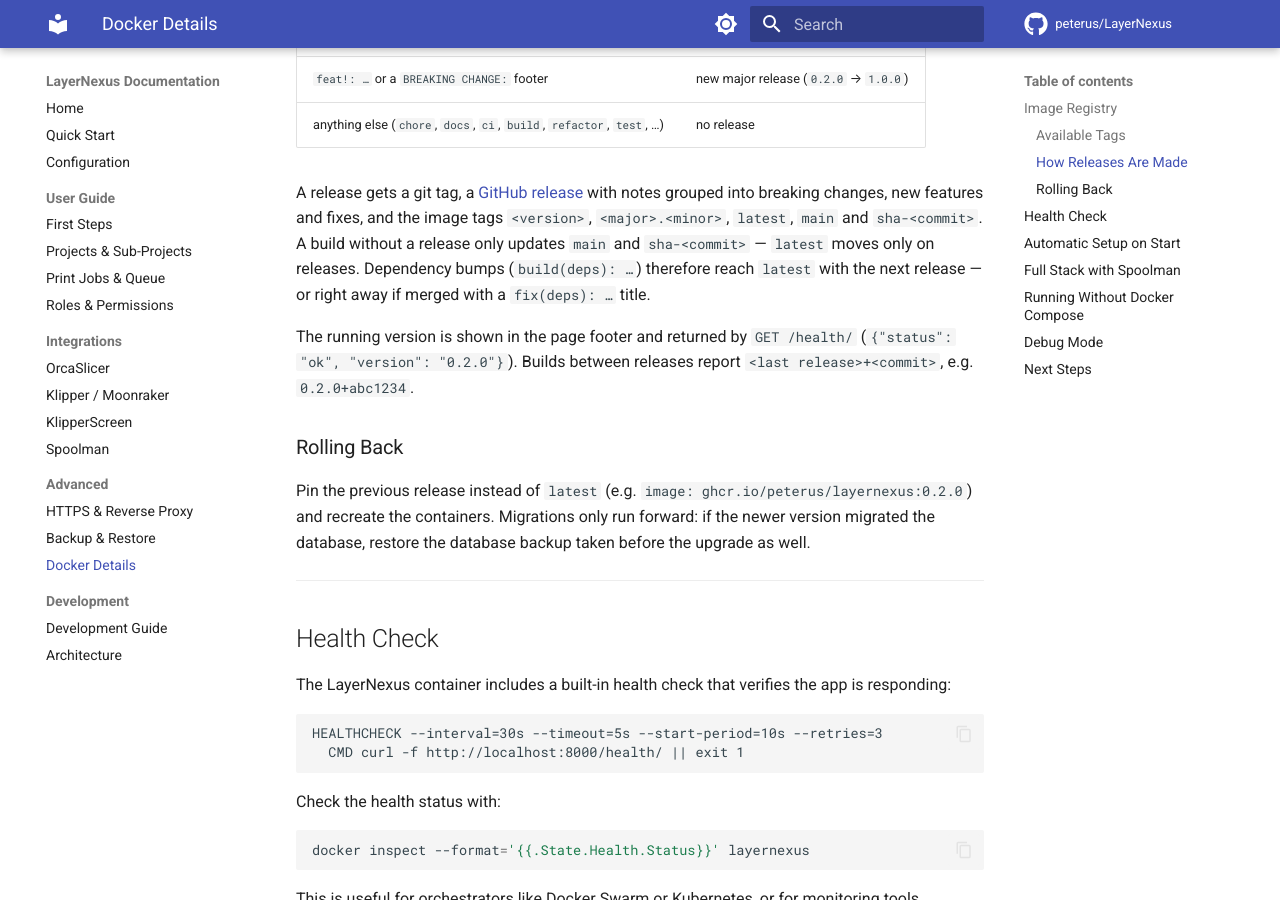
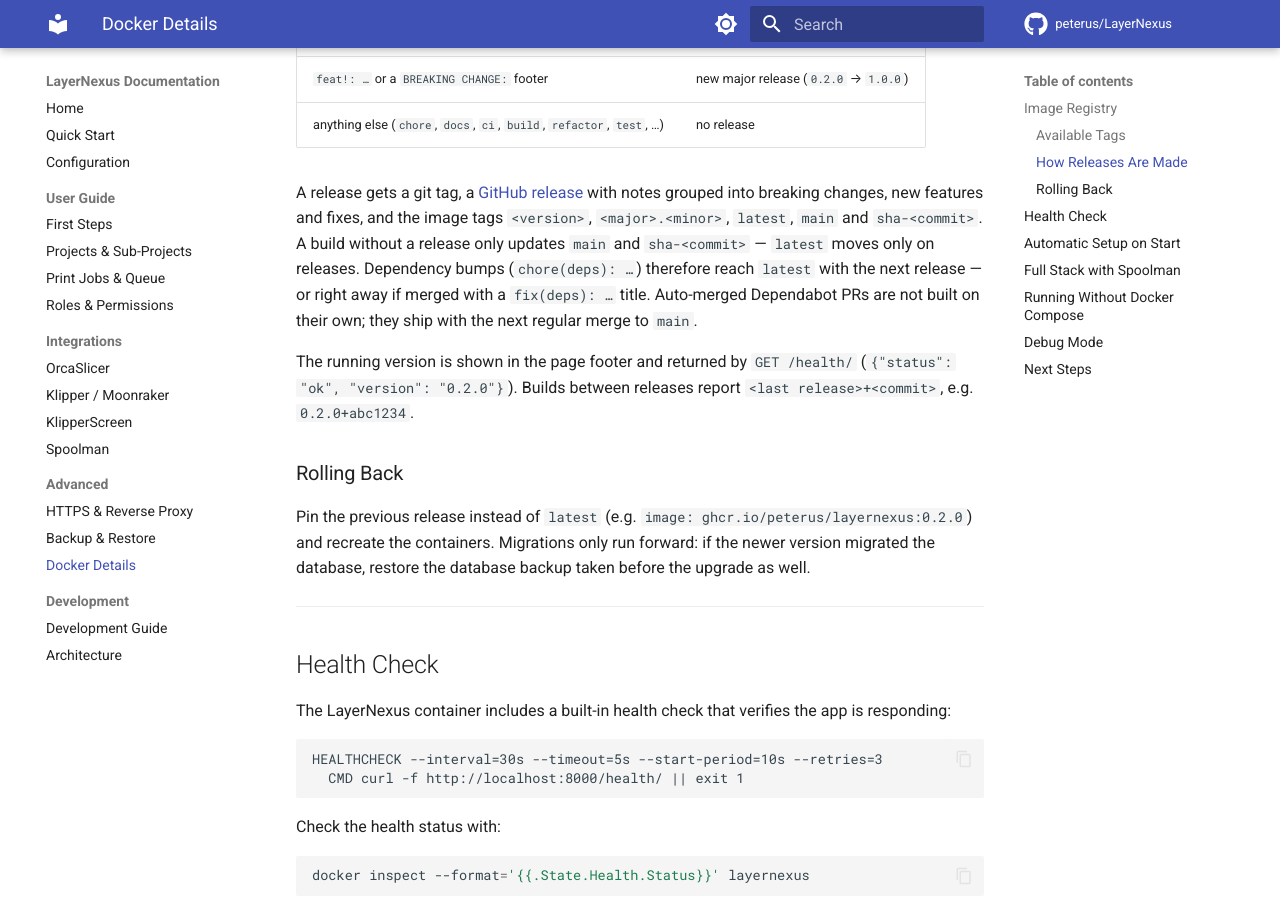
Before and after one commit to peterus/LayerNexus, an MkDocs documentation site: the page built from docs/advanced/docker.md, in a window 1280 px wide and 900 px high, scrolled down 1120 px. Built offline with MkDocs 1.6.1 and Material for MkDocs 9.7.7, drawn with Linux system fonts in a browser that asks for light colours; comment, search, counter and statistics services are not loaded.

Commit message:
Address review-loop findings (round 2)
- check the tip of main in a separate job outside the concurrency group so a
  superseded commit can never replace the pending run of the tip
- Dependabot titles are chore(deps); auto-merged PRs ship with the next merge

Co-Authored-By: Claude Opus 5.5 <noreply@anthropic.com>

```diff
--- a/docs/advanced/docker.md
+++ b/docs/advanced/docker.md
@@ -44,8 +44,9 @@ A release gets a git tag, a [GitHub release](https://github.com/peterus/LayerNex
 with notes grouped into breaking changes, new features and fixes, and the image tags
 `<version>`, `<major>.<minor>`, `latest`, `main` and `sha-<commit>`. A build without a
 release only updates `main` and `sha-<commit>` — `latest` moves only on releases. Dependency
-bumps (`build(deps): …`) therefore reach `latest` with the next release — or right away if
-merged with a `fix(deps): …` title.
+bumps (`chore(deps): …`) therefore reach `latest` with the next release — or right away if
+merged with a `fix(deps): …` title. Auto-merged Dependabot PRs are not built on their own;
+they ship with the next regular merge to `main`.
 
 The running version is shown in the page footer and returned by `GET /health/`
 (`{"status": "ok", "version": "0.2.0"}`). Builds between releases report
```
Also changed, not shown: 1 other file.
